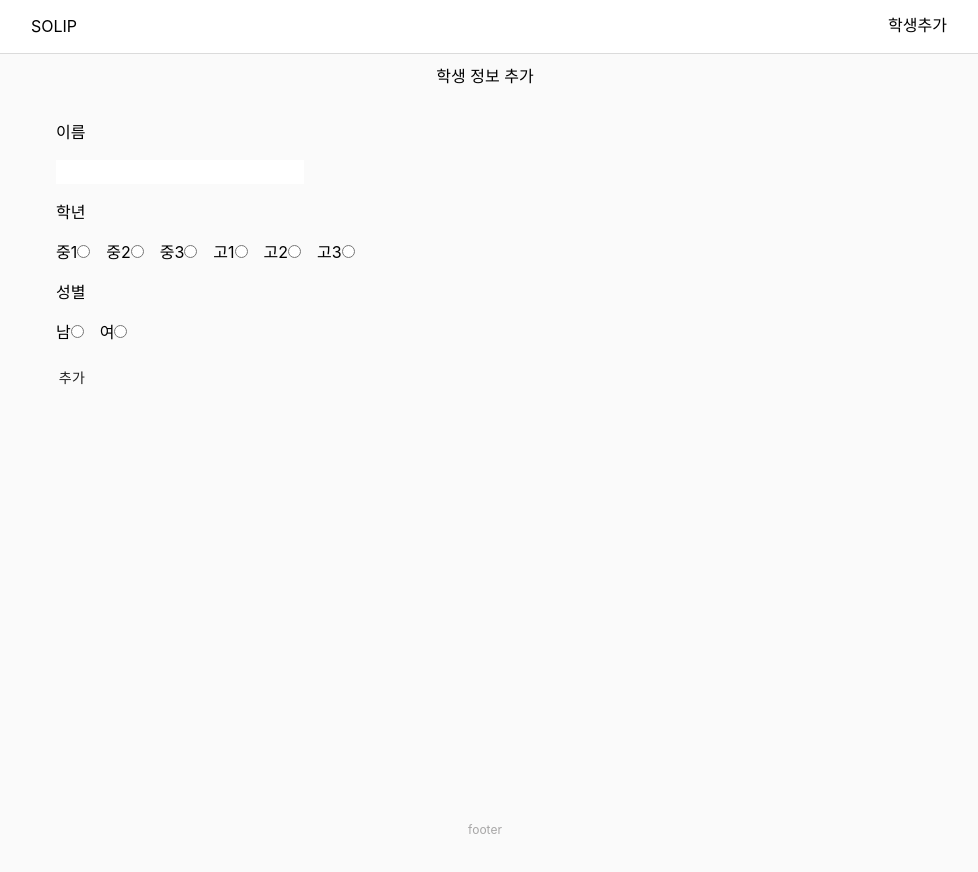
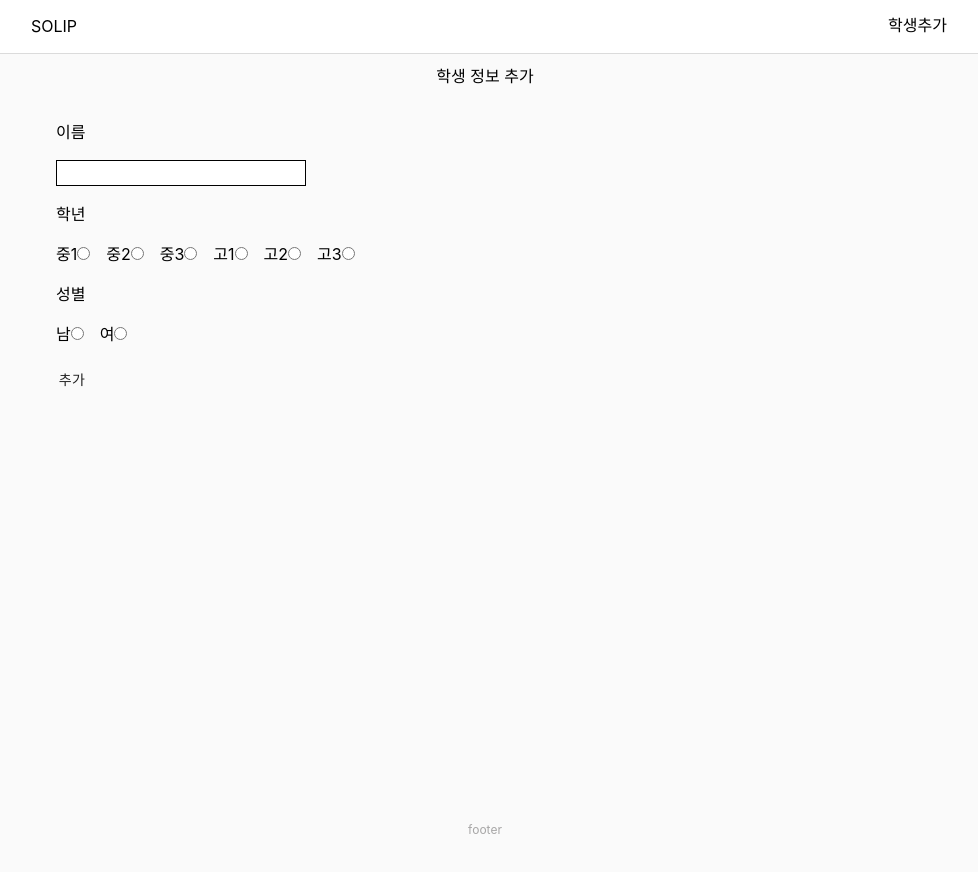
Before and after one commit to glory4god/solip-math, a Next.js app: page /create/user in a window 1280 px wide. Shown: the top 872 px of the page, without its empty margins (155-1133 px from the left). Built offline with nearby package versions, Linux system fonts and the light colour scheme.

Commit message:
feat : add global css

```diff
--- a/styles/globals.css
+++ b/styles/globals.css
@@ -20,3 +20,6 @@ a {
 * {
   box-sizing: border-box;
 }
+input {
+  border : 1px solid black;
+}
```
